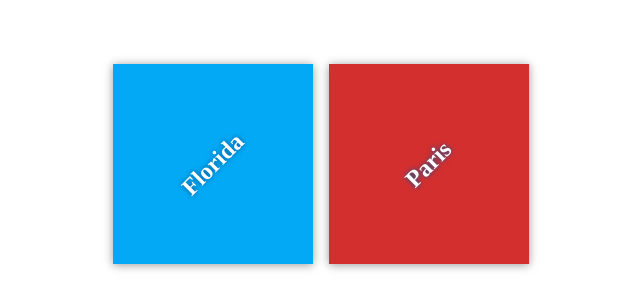
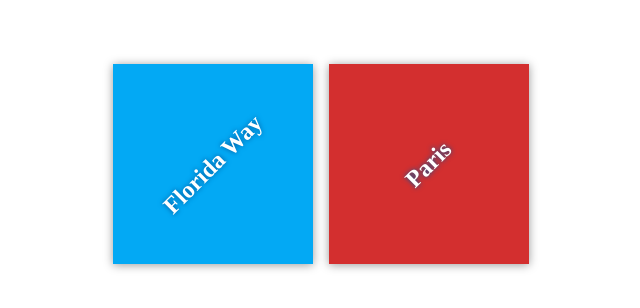
Before and after one commit to Nnedimkpa/my-travel-plans, a plain HTML site: page index.html in a window 1280 px wide. Shown: the part 236-544 px from the top of the page, without its empty margins (319-959 px from the left). Drawn offline with Linux system fonts and the light colour scheme.

Commit message:
Adding way to Florida

```diff
--- a/index.html
+++ b/index.html
@@ -11,7 +11,7 @@
     <div class="container">
         <div class="destination-container">
             <div class="destination" id="florida">
-                <h2>Florida</h2>
+                <h2>Florida Way</h2>
             </div>
 
             <div class="destination" id="paris">
```
